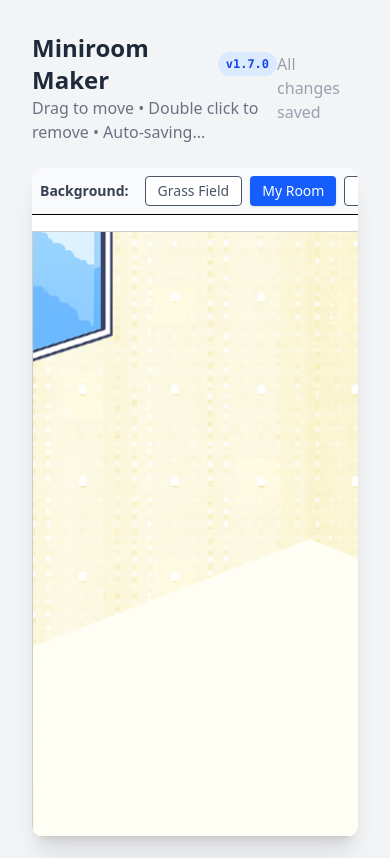
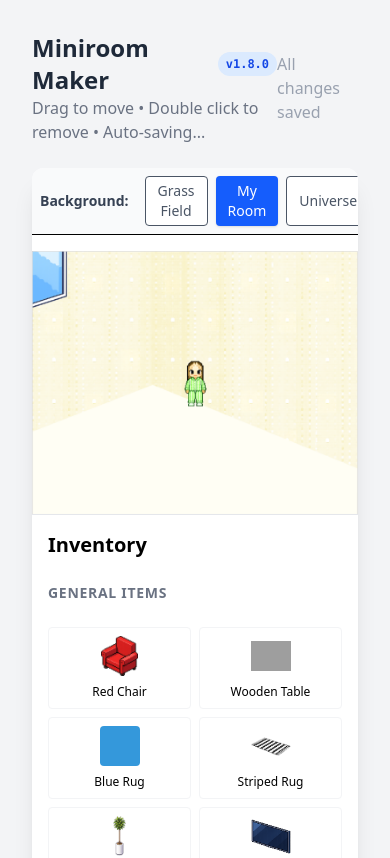
Before and after one commit to WoojinAhn/miniroom-demo, a Next.js app: page / in a window 390 px wide. Shown: the top 858 px of the page. Built offline with nearby package versions, Linux system fonts and the light colour scheme; grey boxes are pictures that could not be loaded.

Commit message:
chore: release v1.8.0 (Mobile Responsive)

```diff
--- a/package.json
+++ b/package.json
@@ -1,6 +1,6 @@
 {
   "name": "miniroom-demo",
-  "version": "0.1.0",
+  "version": "1.8.0",
   "private": true,
   "scripts": {
     "dev": "node scripts/scan-items.js && next dev",
--- a/src/app/miniroom/components/DraggableItem.tsx
+++ b/src/app/miniroom/components/DraggableItem.tsx
@@ -24,6 +24,7 @@ interface DraggableItemProps {
     onBringForward: () => void;
     onSendBackward: () => void;
     zIndex?: number;
+    globalScale?: number;
 }
 
 export const DraggableItem = ({
@@ -40,6 +41,7 @@ export const DraggableItem = ({
     onBringForward,
     onSendBackward,
     zIndex,
+    globalScale = 1,
 }: DraggableItemProps) => {
     // Calculate visual dimensions (Tight Bounding Box)
     const paddingTop = itemDef.paddingTop || 0;
@@ -54,8 +56,12 @@ export const DraggableItem = ({
     const scaleVal = Math.max(0.1, item.scale || 1);
 
     const handleDrag = (dx: number, dy: number) => {
-        let newX = item.posX + dx;
-        let newY = item.posY + dy;
+        // Adjust delta by globalScale to ensure 1:1 mouse movement
+        const adjustedDx = dx / globalScale;
+        const adjustedDy = dy / globalScale;
+
+        let newX = item.posX + adjustedDx;
+        let newY = item.posY + adjustedDy;
 
         // Clamping / Boundary Check
         // We must account for the transformOrigin: "center bottom"
--- a/src/app/miniroom/components/Inventory.tsx
+++ b/src/app/miniroom/components/Inventory.tsx
@@ -9,7 +9,7 @@ interface InventoryProps {
 
 export const Inventory = ({ items, onAddItem }: InventoryProps) => {
     return (
-        <div className="flex flex-col gap-4 p-4 border-l border-gray-200 w-64 bg-white h-[600px] overflow-y-auto">
+        <div className="flex flex-col gap-4 p-4 border-t md:border-t-0 md:border-l border-gray-200 w-full md:w-64 bg-white h-auto md:h-[600px] overflow-y-auto">
             <h2 className="text-xl font-bold mb-2">Inventory</h2>
             {/* Special Items Section */}
             {items.some(i => i.type === 'special') && (
--- a/src/app/miniroom/components/RoomCanvas.tsx
+++ b/src/app/miniroom/components/RoomCanvas.tsx
@@ -2,6 +2,7 @@
 
 import { Room, Item } from "@/types/miniroom";
 import { DraggableItem } from "./DraggableItem";
+import { useEffect, useRef, useState } from "react";
 
 interface RoomCanvasProps {
     room: Room;
@@ -36,7 +37,44 @@ export const RoomCanvas = ({
     width,
     height,
 }: RoomCanvasProps) => {
+    // Responsive Scaling Logic
+    const containerRef = useRef<HTMLDivElement>(null);
+    const [globalScale, setGlobalScale] = useState(1);
+
+    useEffect(() => {
+        const updateScale = () => {
+            if (containerRef.current) {
+                const containerWidth = containerRef.current.offsetWidth;
+                // Calculate scale to fit. Max scale 1 (don't upscale on huge screens if not needed, or maybe do?)
+                // Let's allow upscale if user has huge screen, but mostly we care about downscale.
+                // Actually, usually we limit max-width.
+                // Let's just scale to fit width.
+                const newScale = containerWidth / width;
+                setGlobalScale(newScale);
+            }
+        };
+
+        // Initial check
+        updateScale();
+
+        // Resize observer
+        const observer = new ResizeObserver(updateScale);
+        if (containerRef.current) {
+            observer.observe(containerRef.current);
+        }
+
+        return () => observer.disconnect();
+    }, [width]);
+
     return (
+        <div
+            ref={containerRef}
+            className="w-full relative overflow-hidden"
+            style={{
+                // Reserve height based on aspect ratio to prevent layout shift
+                height: height * globalScale
+            }}
+        >
             <div
                 onPointerDown={(e) => {
                     // Only trigger if clicking the background itself, not a child
@@ -51,7 +89,11 @@ export const RoomCanvas = ({
                     backgroundSize: "cover",
                     backgroundPosition: "center",
                     backgroundColor: "#f0f0f0", // Fallback
-                position: "relative",
+                    position: "absolute", // Absolute within the responsive container
+                    top: 0,
+                    left: 0,
+                    transform: `scale(${globalScale})`,
+                    transformOrigin: "top left",
                     border: "1px solid #ccc",
                     transition: "width 0.3s ease-in-out, height 0.3s ease-in-out",
                     // overflow: "hidden", // Removed to allow unlimited scaling without clipping
@@ -75,10 +117,12 @@ export const RoomCanvas = ({
                             onScale={(delta) => onScaleItem(item.instanceId, delta)}
                             onBringForward={() => onBringForward(item.instanceId)}
                             onSendBackward={() => onSendBackward(item.instanceId)}
+                            globalScale={globalScale}
                         // zIndex={Math.floor(item.posY + (itemDef.height * (item.scale || 1)))}
                         />
                     );
                 })}
             </div>
+        </div>
     );
 };
--- a/src/app/page.tsx
+++ b/src/app/page.tsx
@@ -51,8 +51,8 @@ export default function MiniroomPage() {
         </div>
       </header>
 
-      <main className="max-w-5xl mx-auto flex shadow-xl rounded-xl overflow-hidden bg-white">
-        <div className="flex flex-col gap-4">
+      <main className="max-w-5xl mx-auto flex flex-col md:flex-row shadow-xl rounded-xl overflow-hidden bg-white">
+        <div className="flex flex-col gap-4 w-full">
           <div className="flex gap-2 p-2 bg-gray-50 border-b">
             <span className="text-sm font-bold text-gray-700 flex items-center pr-2">
               Background:
--- a/src/config/appVersion.ts
+++ b/src/config/appVersion.ts
@@ -5,9 +5,19 @@ export interface ReleaseNote {
     fixes?: string[];
 }
 
-export const APP_VERSION = "v1.7.0";
+export const APP_VERSION = "v1.8.0";
 
 export const CHANGELOG: ReleaseNote[] = [
+    {
+        version: "v1.8.0",
+        date: "2026-01-09",
+        features: [
+            "Mobile Responsive Design: Vertical layout for mobile screens",
+            "Responsive Canvas: Room canvas now scales to fit the screen width",
+            "Inventory Optimization: Inventory stacks below the canvas on mobile for better usability",
+        ],
+        fixes: ["Internal: Improved type safety for 'Character' items"],
+    },
     {
         version: "v1.7.0",
         date: "2026-01-09",
```
Also changed, not shown: 2 other files (tests, documents, lock files or other folders). Lines whose indentation alone changed are shown as unchanged.
